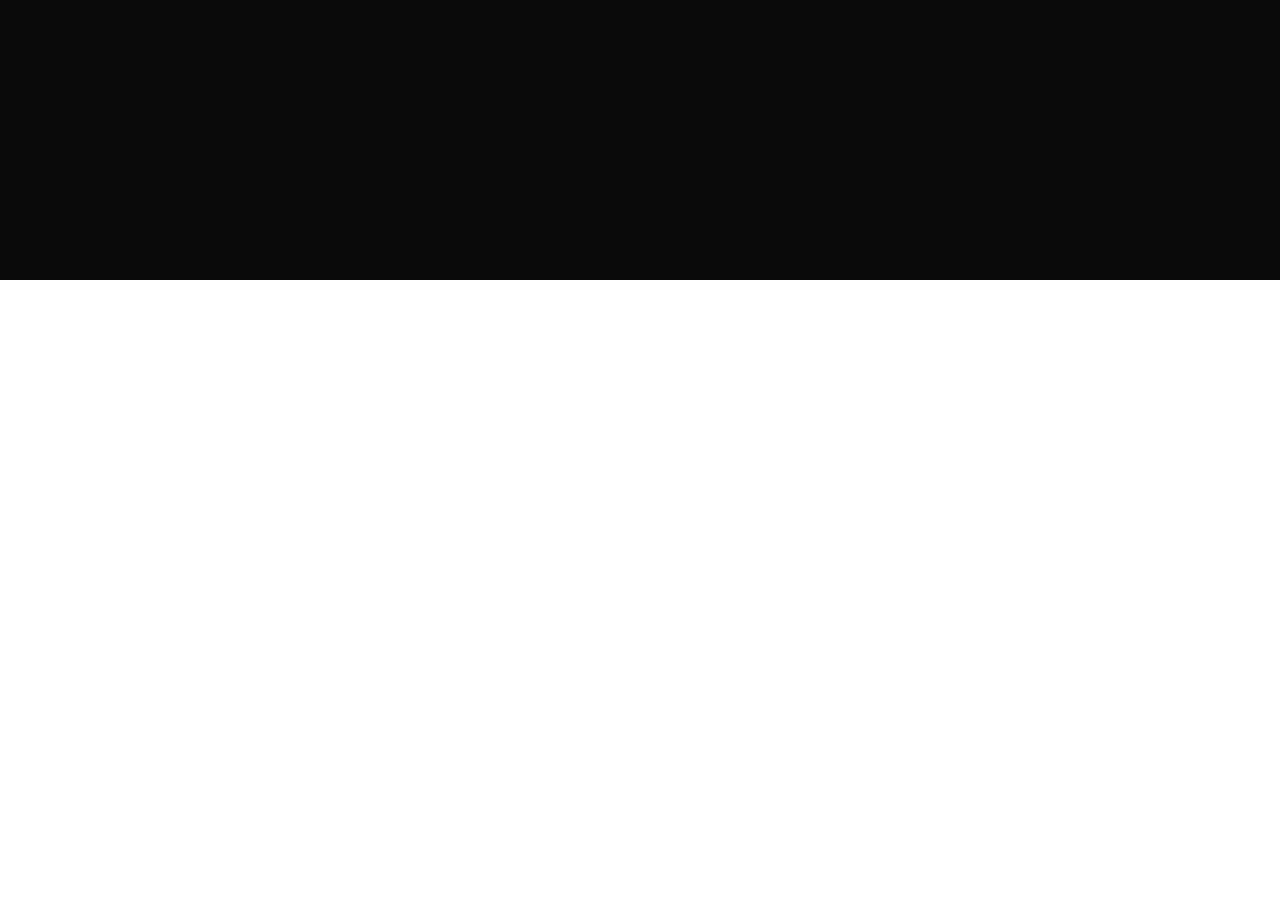
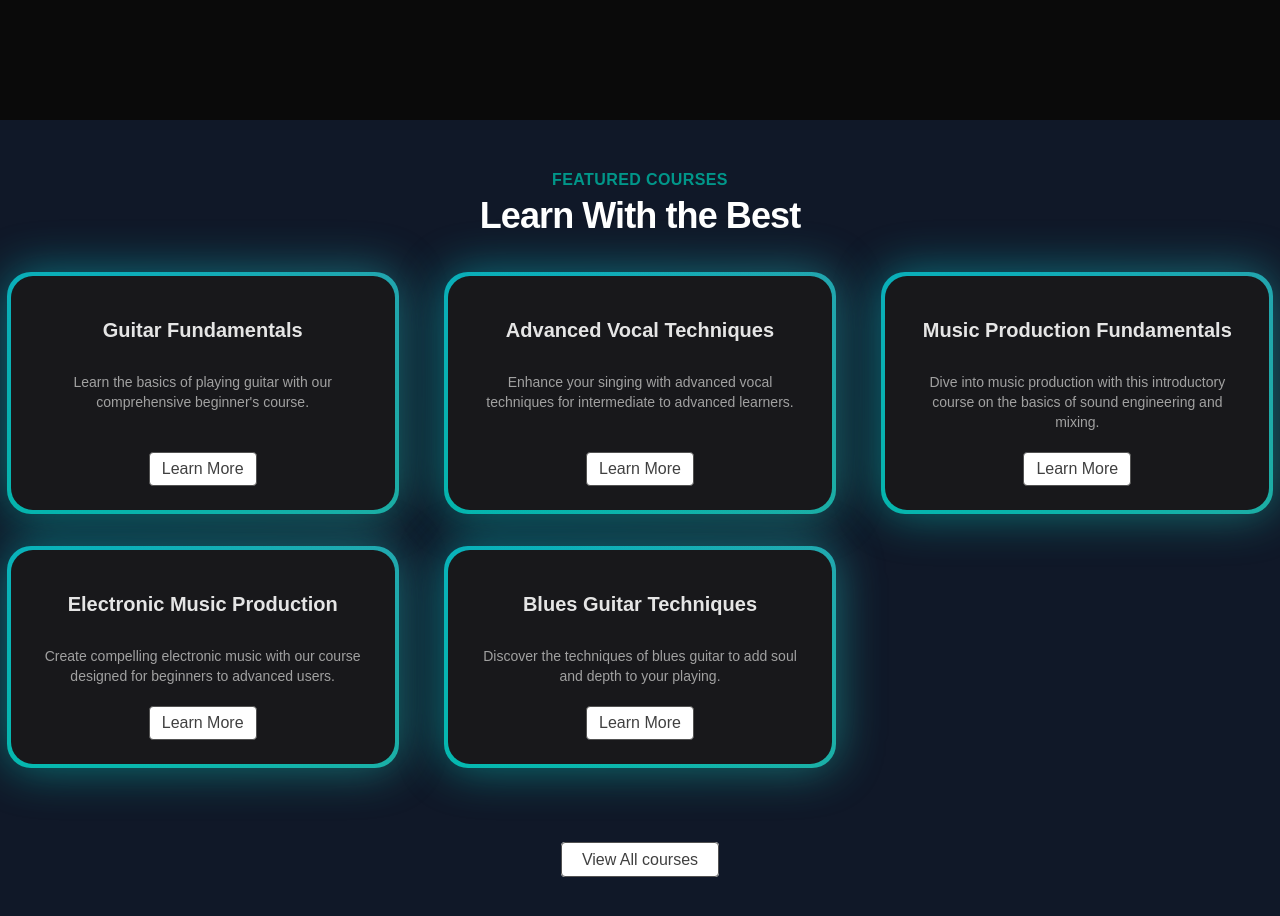
Before and after one commit to SahilMaheshwari19/musicNextJs, a Next.js app: page / in a window 1280 px wide. Shown: the part 520-1436 px from the top of the page. Before the commit the page ends 800 px from the top, so only its background shows below. Built offline with nearby package versions, Linux system fonts and the light colour scheme.

Commit message:
add feature section

```diff
--- a/src/app/page.tsx
+++ b/src/app/page.tsx
@@ -1,9 +1,11 @@
+import FeaturedCourses from "@/components/FeaturedCourses";
 import HeroSection from "@/components/HeroSection";
 
 export default function Home() {
   return (
     <main className="min-h-screen bg-black/[0.96] antialiased bg-grid-white/[0.02]">
       <HeroSection />
+      <FeaturedCourses />
     </main>
   );
 }
--- /dev/null
+++ b/src/components/FeaturedCourses.tsx
@@ -0,0 +1,69 @@
+"use client";
+import Link from "next/link";
+import courseData from "@/data/music_cources.json";
+import { BackgroundGradient } from "./ui/background-gradient";
+
+interface Course {
+  id: number;
+  title: string;
+  slug: string;
+  description: string;
+  price: number;
+  instructor: string;
+  isFeatured: boolean;
+}
+
+const FeaturedCourses = () => {
+  const featuredCourses = courseData.courses.filter(
+    (course: Course) => course.isFeatured
+  );
+
+  return (
+    <div className="py-12 bg-gray-900">
+      <div>
+        <div className="text-center">
+          <h2 className="text-base text-teal-600 font-semibold tracking-wide uppercase">
+            FEATURED COURSES
+          </h2>
+          <p className="mt-2 text-3xl leading-8 font-extrabold tracking-tight text-white sm:text-4xl">
+            Learn With the Best
+          </p>
+        </div>
+      </div>
+      <div className="mt-10">
+        <div className="grid grid-cols-1 sm:grid-cols-2 lg:grid-cols-3 gap-8 justify-center">
+          {featuredCourses.map((course: Course) => (
+            <div key={course.id} className="flex justify-center">
+              <BackgroundGradient className="flex flex-col rounded-[22px] bg-white dark:bg-zinc-900 overflow-hidden h-full max-w-sm">
+                <div className="p-4 sm:p-6 flex flex-col items-center text-center flex-grow gap-y-5">
+                  <p className="text-lg sm:text-xl text-black mt-4 mb-2 dark:text-neutral-200 font-bold">
+                    {course.title}
+                  </p>
+                  <p className="text-sm text-neutral-600 dark:text-neutral-400 flex-grow">
+                    {course.description}
+                  </p>
+                  <Link
+                    href={`/courses/${course.id}`}
+                    className="px-3 py-1 rounded border border-neutral-600 text-neutral-700 bg-white hover:bg-gray-100 transition duration-200"
+                  >
+                    Learn More
+                  </Link>
+                </div>
+              </BackgroundGradient>
+            </div>
+          ))}
+        </div>
+      </div>
+      <div className="mt-20 text-center">
+        <Link
+          href={"/courses"}
+          className="px-5 py-2 rounded border border-neutral-600 text-neutral-700 bg-white hover:bg-gray-100 transition duration-200"
+        >
+          View All courses
+        </Link>
+      </div>
+    </div>
+  );
+};
+
+export default FeaturedCourses;
--- /dev/null
+++ b/src/components/ui/background-gradient.tsx
@@ -0,0 +1,72 @@
+import { cn } from "@/lib/utils";
+import React from "react";
+import { motion } from "motion/react";
+
+export const BackgroundGradient = ({
+  children,
+  className,
+  containerClassName,
+  animate = true,
+}: {
+  children?: React.ReactNode;
+  className?: string;
+  containerClassName?: string;
+  animate?: boolean;
+}) => {
+  const variants = {
+    initial: {
+      backgroundPosition: "0 50%",
+    },
+    animate: {
+      backgroundPosition: ["0, 50%", "100% 50%", "0 50%"],
+    },
+  };
+  return (
+    <div className={cn("relative p-[4px] group", containerClassName)}>
+      <motion.div
+        variants={animate ? variants : undefined}
+        initial={animate ? "initial" : undefined}
+        animate={animate ? "animate" : undefined}
+        transition={
+          animate
+            ? {
+                duration: 5,
+                repeat: Infinity,
+                repeatType: "reverse",
+              }
+            : undefined
+        }
+        style={{
+          backgroundSize: animate ? "400% 400%" : undefined,
+        }}
+        className={cn(
+          "absolute inset-0 rounded-3xl z-[1] opacity-60 group-hover:opacity-100 blur-xl  transition duration-500 will-change-transform",
+          " bg-[radial-gradient(circle_farthest-side_at_0_100%,#00ccb1,transparent),radial-gradient(circle_farthest-side_at_100%_0,#7b61ff,transparent),radial-gradient(circle_farthest-side_at_100%_100%,#ffc414,transparent),radial-gradient(circle_farthest-side_at_0_0,#1ca0fb,#141316)]"
+        )}
+      />
+      <motion.div
+        variants={animate ? variants : undefined}
+        initial={animate ? "initial" : undefined}
+        animate={animate ? "animate" : undefined}
+        transition={
+          animate
+            ? {
+                duration: 5,
+                repeat: Infinity,
+                repeatType: "reverse",
+              }
+            : undefined
+        }
+        style={{
+          backgroundSize: animate ? "400% 400%" : undefined,
+        }}
+        className={cn(
+          "absolute inset-0 rounded-3xl z-[1] will-change-transform",
+          "bg-[radial-gradient(circle_farthest-side_at_0_100%,#00ccb1,transparent),radial-gradient(circle_farthest-side_at_100%_0,#7b61ff,transparent),radial-gradient(circle_farthest-side_at_100%_100%,#ffc414,transparent),radial-gradient(circle_farthest-side_at_0_0,#1ca0fb,#141316)]"
+        )}
+      />
+
+      <div className={cn("relative z-10", className)}>{children}</div>
+    </div>
+  );
+};
```
